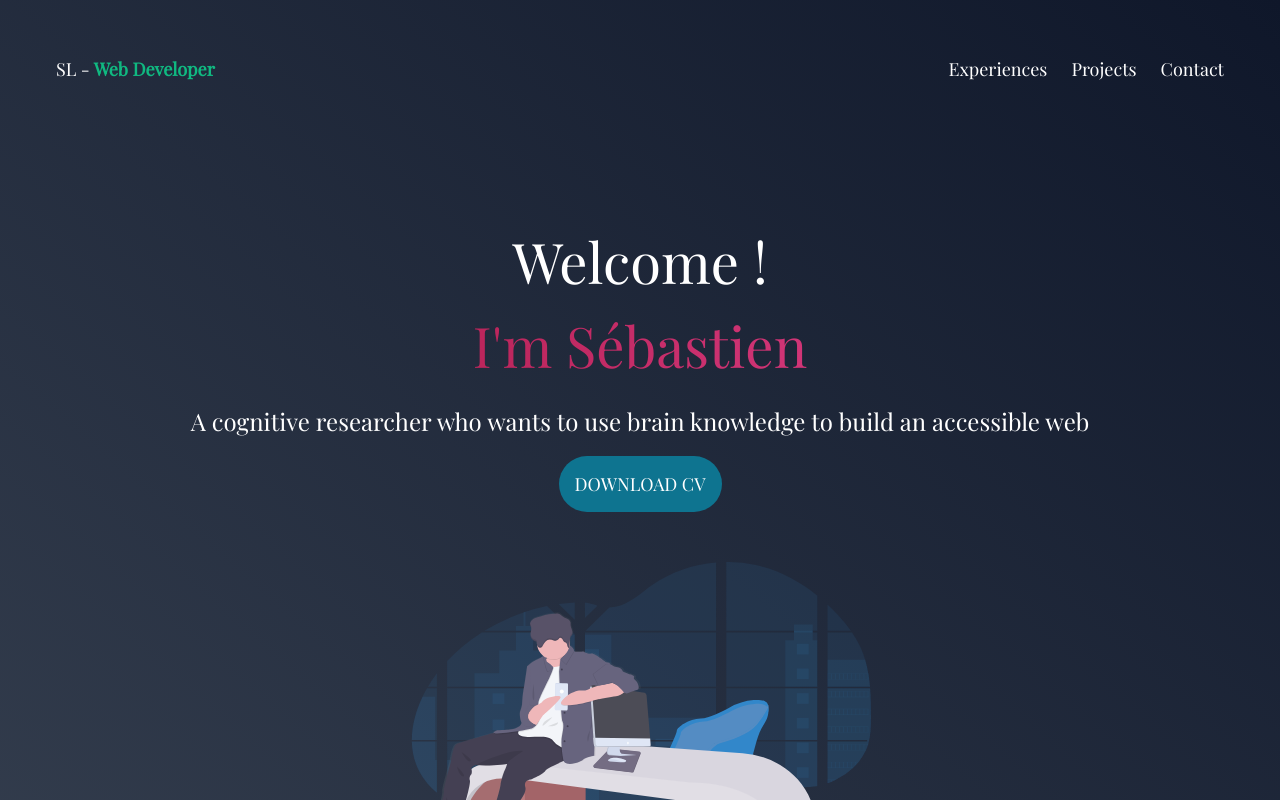
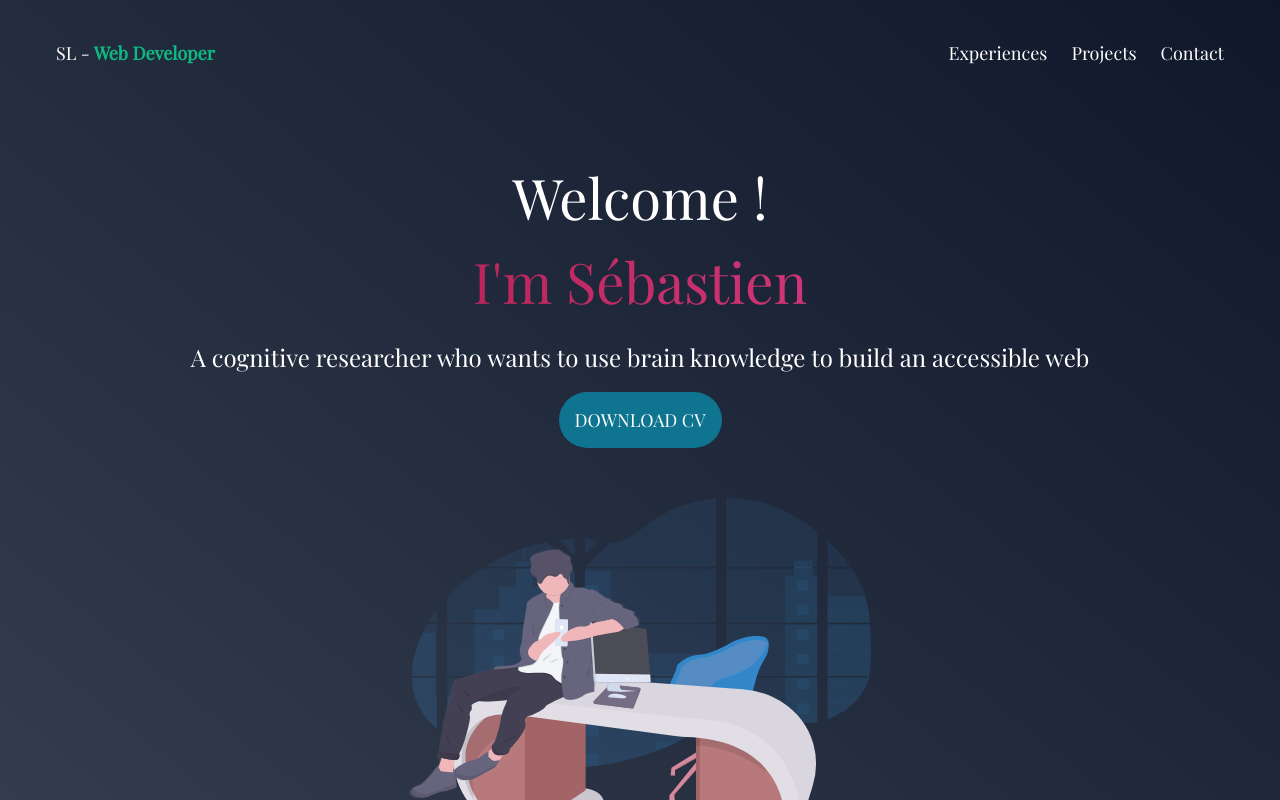
Before and after one commit to SebastienLaurentt/Portfolio-SL, a React (Vite) app: page / in a window 1280 px wide. Shown: the top 800 px of the page. Built offline with nearby package versions, Linux system fonts and the light colour scheme.

Commit message:
reduce padding y on section component

```diff
--- a/src/components/Section.tsx
+++ b/src/components/Section.tsx
@@ -25,7 +25,7 @@ function Section ({
 
 
     return(
-        <section id= {`${id}`} className= {` ${isHeightScreen} ${isGradientToBl} ${className} p-8`}>
+        <section id= {`${id}`} className= {` ${isHeightScreen} ${isGradientToBl} ${className} py-4 px-8`}>
             <>{children}</>
         </section>
 
--- a/src/sections/Home.tsx
+++ b/src/sections/Home.tsx
@@ -14,7 +14,7 @@ function Home() {
     <Section heightScreen={true} gradientToBl={true}>
       <Header />
       <div className="p-4 md:p-8">
-        <div className=" w-full text-center mt-20 mb-8 md:mb-16">
+        <div className=" w-full text-center mt-8 mb-8 md:mb-16">
           <span className="text-4xl md:text-5xl text-white mb-0"> Welcome ! </span>
           <h2 className="mb-4"> I'm Sébastien </h2>
           <p className="mb-8">
```
